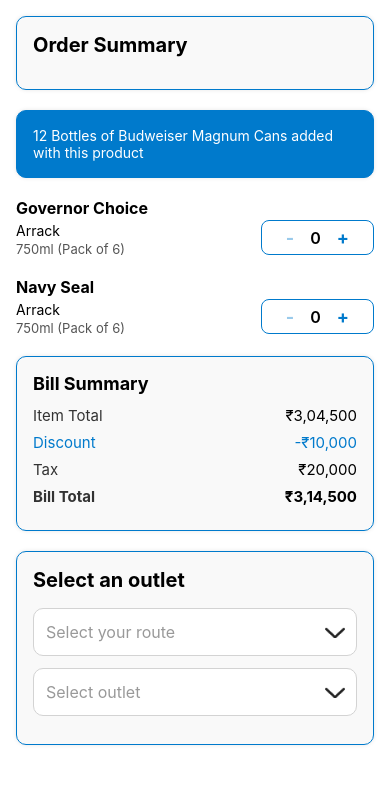
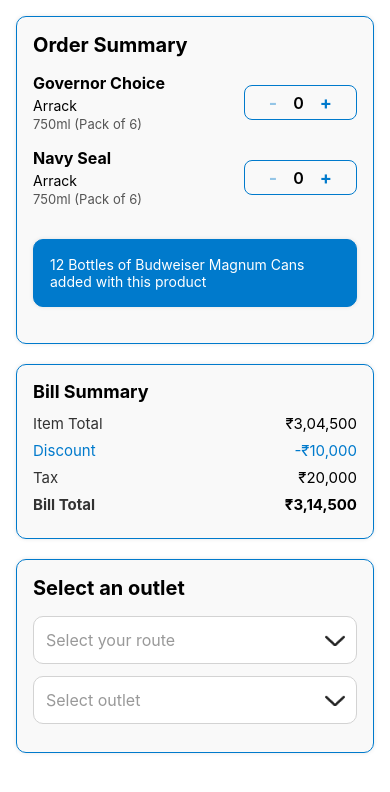
Before and after one commit to hariniss12345/Charts, a React Native app: screen / in a window 390 px wide. Shown: the top 792 px of the page. Built offline with nearby package versions, Linux system fonts and the light colour scheme.

Commit message:
refactor: component updated

```diff
--- a/src/components/OrderSummary.js
+++ b/src/components/OrderSummary.js
@@ -88,18 +88,28 @@
   );
 
   const ListHeader = () => (
-    <>
-      <Card>
-        <Text style={styles.heading}>Order Summary</Text>
-      </Card>
-      <Card style={{ backgroundColor: "#007ACC" }}>
+    <Card>
+      <Text style={styles.heading}>Order Summary</Text>
+      {data.map((item, index) => (
+        <View key={index} style={styles.row}>
+          <View style={styles.textContainer}>
+            <Text style={styles.title}>{item.title}</Text>
+            <Text style={styles.subtitle}>{item.subtitle}</Text>
+            <Text style={styles.description}>{item.description}</Text>
+          </View>
+          <QuantitySelector
+            initialQuantity={quantities[index] || 0}
+            onChange={(qty) => handleQuantityChange(index, qty)}
+          />
+        </View>
+      ))}
+      <Card style={{ backgroundColor: "#007ACC", marginTop: 16 }}>
         <Text style={{ color: "white" }}>
           12 Bottles of Budweiser Magnum Cans added with this product
         </Text>
       </Card>
-    </>
+    </Card>
   );
-
 
   const ListFooter = () => (
     <>
@@ -220,9 +230,9 @@
   return (
     <FlatList
       style={styles.container}
-      data={data}
+      data={[]} // data is rendered manually in ListHeader
       keyExtractor={(item, index) => index.toString()}
-      renderItem={renderOrderItem}
+      renderItem={null}
       ListHeaderComponent={ListHeader}
       ListFooterComponent={ListFooter}
       keyboardShouldPersistTaps="handled"
@@ -244,6 +254,7 @@
     flexDirection: "row",
     justifyContent: "space-between",
     alignItems: "center",
+    marginBottom: 16,
   },
   textContainer: {
     flex: 1,
@@ -262,7 +273,6 @@
   description: {
     fontSize: 13,
     color: "#555",
-    marginBottom: 20,
   },
   billHeading: {
     fontSize: 18,
```
